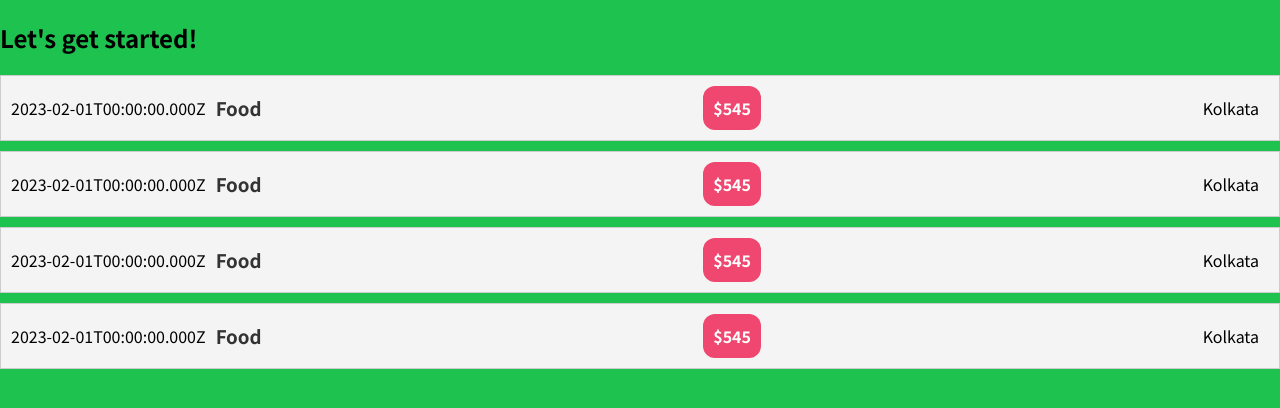
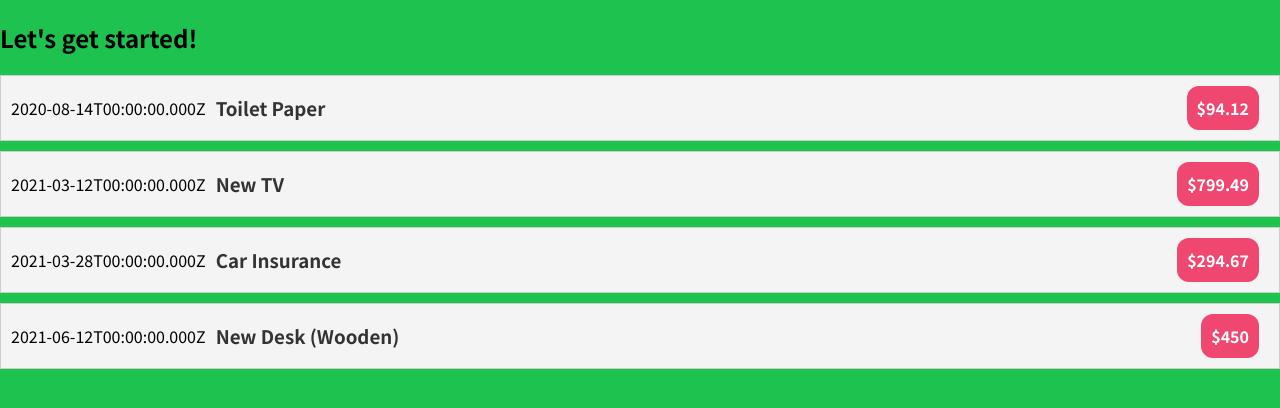
Before and after one commit to devmalya99/ExpenseTrackerReact, a JavaScript app: page / in a window 1280 px wide. Shown: the top 408 px of the page. Built offline with nearby package versions, Linux system fonts and the light colour scheme.

Commit message:
error fixed

```diff
--- a/src/App.js
+++ b/src/App.js
@@ -28,22 +28,26 @@
   return (
     <div>
       <h2>Let's get started!</h2>
-      <ExpenseItem>
-        title={expenses[0].title} amount={expenses[0].amount} date=
-        {expenses[0].date}
-      </ExpenseItem>
-      <ExpenseItem>
-        title={expenses[1].title} amount={expenses[1].amount} date=
-        {expenses[1].date}
-      </ExpenseItem>
-      <ExpenseItem>
-        title={expenses[2].title} amount={expenses[2].amount} date=
-        {expenses[2].date}
-      </ExpenseItem>
-      <ExpenseItem>
-        title={expenses[3].title} amount={expenses[3].amount} date=
-        {expenses[3].date}
-      </ExpenseItem>
+      <ExpenseItem
+        title={expenses[0].title}
+        amount={expenses[0].amount}
+        date={expenses[0].date}
+      />
+      <ExpenseItem
+        title={expenses[1].title}
+        amount={expenses[1].amount}
+        date={expenses[1].date}
+        />
+      <ExpenseItem
+        title={expenses[2].title}
+        amount={expenses[2].amount}
+        date={expenses[2].date}
+        />
+      <ExpenseItem
+        title={expenses[3].title}
+        amount={expenses[3].amount}
+        date={expenses[3].date}
+        />
     </div>
   );
 }
--- a/src/components/ExpenseItem.js
+++ b/src/components/ExpenseItem.js
@@ -1,17 +1,13 @@
 import "./ExpenseItem.css";
 
-function ExpenseItem() {
-    const expenseDate = new Date(2023,1,1);
-    const expenseTitle='Food';
-    const expenseAmount='545';
-    const LocationOfExpenditure='Kolkata'
-  return (
+function ExpenseItem(props) {
+ return (
     <div className="expense-item">
-      <div>{expenseDate.toISOString()}</div>
+      <div>{props.date.toISOString()}</div>
       <div className="expense-item_description">
-        <h3>{expenseTitle}</h3>
-        <div className="expense-item_price">${expenseAmount}</div>
-      <div className="expense-item_location">{LocationOfExpenditure}</div>
+        <h3>{props.title}</h3>
+        <div className="expense-item_price">${props.amount}</div>
+      {/* <div className="expense-item_location">{LocationOfExpenditure}</div> */}
       </div>
     </div>
   );
```
